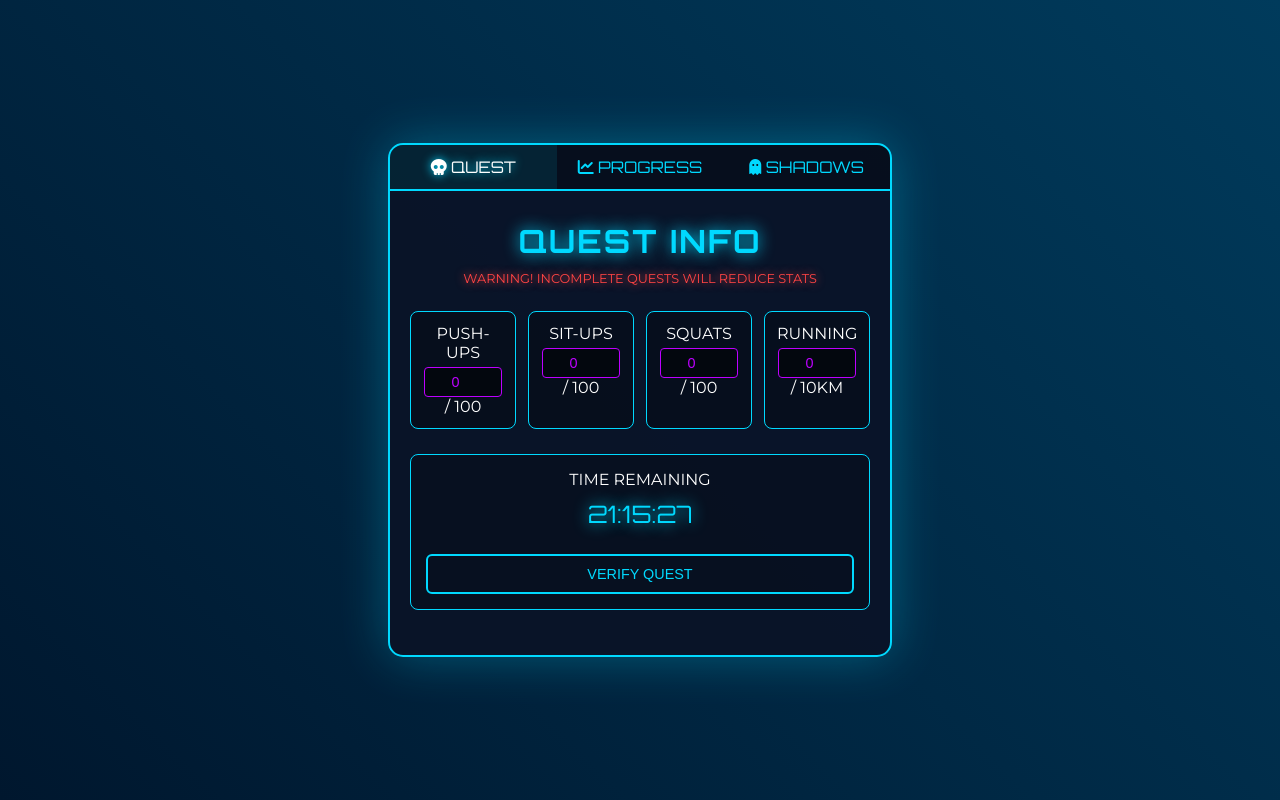
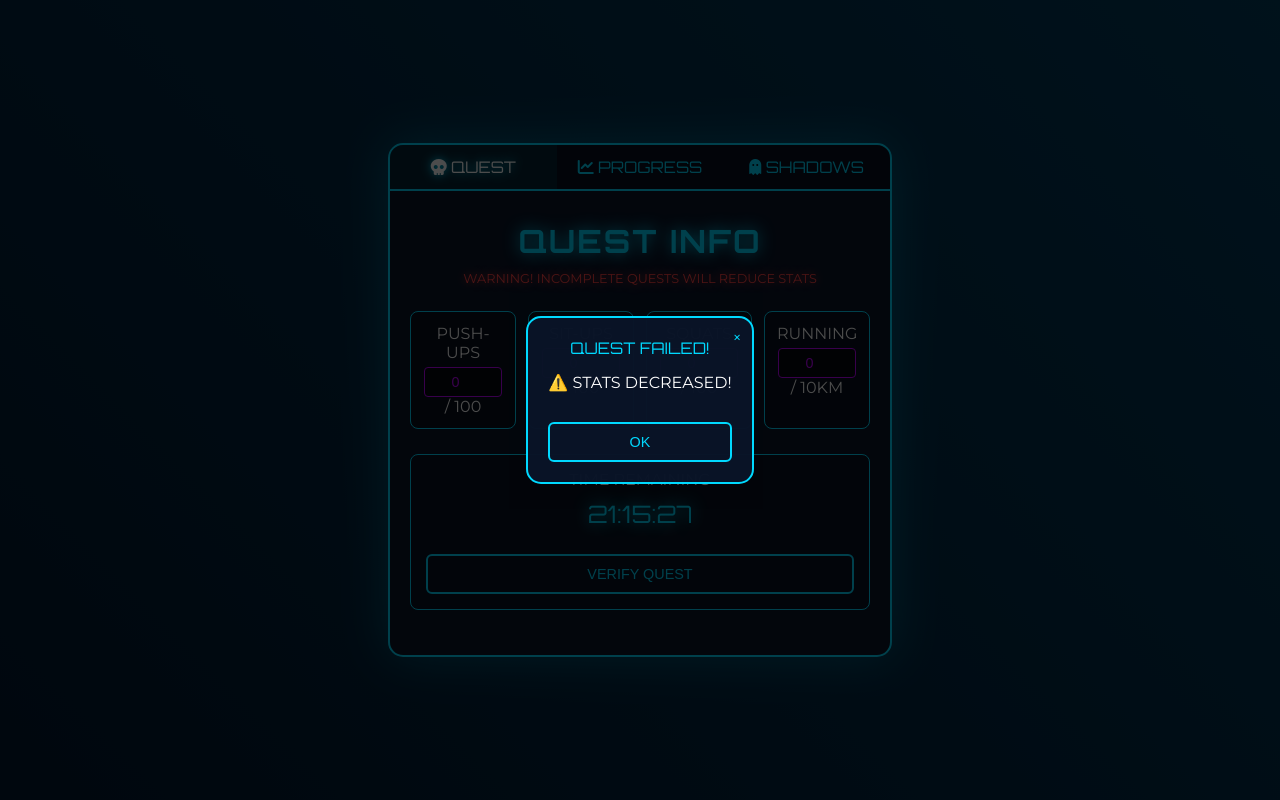
Before and after one commit to RodneySlv/solorise, a plain HTML site: page index.html in a window 1280 px wide. Both pictures are taken after a click on the button "VERIFY QUEST". Drawn offline with Linux system fonts and the light colour scheme.

Commit message:
Update index.html

```diff
--- a/index.html
+++ b/index.html
@@ -219,6 +219,59 @@
             object-fit: cover;
         }
 
+        .modal-overlay {
+            position: fixed;
+            top: 0;
+            left: 0;
+            width: 100%;
+            height: 100%;
+            background: rgba(0, 0, 0, 0.7);
+            display: none;
+            justify-content: center;
+            align-items: center;
+            z-index: 1000;
+        }
+
+        .cyber-modal {
+            background: rgba(10, 20, 40, 0.97);
+            border: 2px solid var(--neon-blue);
+            border-radius: 15px;
+            padding: 20px;
+            max-width: 300px;
+            text-align: center;
+            position: relative;
+            animation: modalAppear 0.3s ease-out;
+        }
+
+        @keyframes modalAppear {
+            from {
+                transform: scale(0.8);
+                opacity: 0;
+            }
+            to {
+                transform: scale(1);
+                opacity: 1;
+            }
+        }
+
+        .modal-header {
+            font-family: 'Orbitron', sans-serif;
+            color: var(--neon-blue);
+            margin-bottom: 15px;
+        }
+
+        .modal-content {
+            margin: 15px 0;
+        }
+
+        .modal-close {
+            position: absolute;
+            top: 10px;
+            right: 10px;
+            cursor: pointer;
+            color: var(--neon-blue);
+        }
+
         @media (max-width: 480px) {
             .tab-button {
                 font-size: 0.8em;
@@ -317,9 +370,19 @@
         <div class="tab-content" id="shadowsTab">
             <div class="quest-header">
                 <h1>SHADOW ARMY</h1>
-                <div class="warning" id="shadowCount">SUMMONED CREATURES: 0/10</div>
+                <div class="warning" id="shadowCount">SUMMONED CREATURES: 0/12</div>
             </div>
             <div class="shadow-grid" id="shadowArmy"></div>
+        </div>
+
+        <!-- Modal -->
+        <div class="modal-overlay" id="modalOverlay">
+            <div class="cyber-modal">
+                <div class="modal-close" onclick="closeModal()">&times;</div>
+                <div class="modal-header" id="modalHeader">ALERTA</div>
+                <div class="modal-content" id="modalContent"></div>
+                <button class="neon-btn" onclick="closeModal()">OK</button>
+            </div>
         </div>
     </div>
 
@@ -335,38 +398,44 @@
         // Sistema de Progressão
         let currentLevel = 1;
         let totalXP = 0;
-        const xpPerLevel = [0, 200, 450, 750, 1100, 1500, 2000, 2600, 3300, 4100, 5000];
+        const xpPerLevel = new Array(121).fill(0).map((_, i) => i * 500);
         const shadows = [
-            {
-                name: "Igris",
-                image: "https://i.pinimg.com/736x/62/ea/b0/62eab05bb9a9c1fc0aeb311d70743df9.jpg",
-                unlockLevel: 10,
-                stats: "LV.78 | Marshal Grade"
-            }
+            { name: "Igris", image: "https://static.wikia.nocookie.net/solo-leveling/images/d/d7/Igris22.jpeg/revision/latest/scale-to-width-down/140?cb=20250130123238", unlockLevel: 10, stats: "LV.78 | Marshal Grade" },
+            { name: "Iron", image: "https://static.wikia.nocookie.net/solo-leveling/images/e/e3/Iron_3.jpeg/revision/latest/scale-to-width-down/140?cb=20250130114211", unlockLevel: 20, stats: "LV.65 | Iron Knight" },
+            { name: "Tank", image: "https://static.wikia.nocookie.net/solo-leveling/images/b/bd/Tank4.jpg/revision/latest/scale-to-width-down/140?cb=20250130135752", unlockLevel: 30, stats: "LV.72 | Heavy Defender" },
+            { name: "Tusk", image: "https://static.wikia.nocookie.net/solo-leveling/images/d/d3/Tusk3.jpeg/revision/latest/scale-to-width-down/140?cb=20250123094345", unlockLevel: 40, stats: "LV.85 | Beast Lord" },
+            { name: "Jima", image: "https://static.wikia.nocookie.net/solo-leveling/images/6/6a/Jima1.jpg/revision/latest/scale-to-width-down/140?cb=20240404124459", unlockLevel: 50, stats: "LV.88 | Shadow Assassin" },
+            { name: "Kaisel", image: "https://static.wikia.nocookie.net/solo-leveling/images/9/90/Kaisel1.jpg/revision/latest/scale-to-width-down/140?cb=20210922223323", unlockLevel: 60, stats: "LV.92 | Sky Sovereign" },
+            { name: "Min", image: "https://static.wikia.nocookie.net/solo-leveling/images/d/d8/%EB%B3%91%EA%B7%9C4.jpg/revision/latest/scale-to-width-down/140?cb=20211107161412", unlockLevel: 70, stats: "LV.95 | Undead General" },
+            { name: "Beru", image: "https://static.wikia.nocookie.net/solo-leveling/images/a/a3/Beru32.jpg/revision/latest/scale-to-width-down/140?cb=20250121171638", unlockLevel: 80, stats: "LV.99 | Insect Monarch" },
+            { name: "Shadow Giants", image: "https://static.wikia.nocookie.net/solo-leveling/images/5/5c/ShadowGiants5.jpeg/revision/latest/scale-to-width-down/140?cb=20250123094027", unlockLevel: 90, stats: "LV.102 | Colossal Army" },
+            { name: "Kamish", image: "https://static.wikia.nocookie.net/solo-leveling/images/d/d1/Kamish3.jpg/revision/latest/scale-to-width-down/140?cb=20210706155759", unlockLevel: 100, stats: "LV.110 | Dragon Monarch" },
+            { name: "Greed", image: "https://static.wikia.nocookie.net/solo-leveling/images/2/2f/Greed2.jpg/revision/latest/scale-to-width-down/140?cb=20210420162307", unlockLevel: 110, stats: "LV.115 | Sin Incarnate" },
+            { name: "Bellion", image: "https://static.wikia.nocookie.net/solo-leveling/images/d/de/Bellion1.jpg/revision/latest/scale-to-width-down/140?cb=20210908183510", unlockLevel: 120, stats: "LV.120 | Monarch's Right Hand" }
         ];
 
         function updateProgress(xp) {
             totalXP += xp;
             const oldLevel = currentLevel;
 
-            while(totalXP >= xpPerLevel[currentLevel] && currentLevel < xpPerLevel.length-1) {
+            while (totalXP >= xpPerLevel[currentLevel] && currentLevel < xpPerLevel.length - 1) {
                 currentLevel++;
             }
 
-            if(oldLevel !== currentLevel) {
-                alert(`LEVEL UP! Now Level ${currentLevel}`);
+            if (oldLevel !== currentLevel) {
+                showModal('LEVEL UP!', `🔥 NOW LEVEL ${currentLevel} 🔥`);
                 updateHunterRank();
                 checkForNewShadows();
             }
 
-            const progress = ((totalXP - xpPerLevel[currentLevel-1]) /
-                            (xpPerLevel[currentLevel] - xpPerLevel[currentLevel-1])) * 100;
+            const progress = ((totalXP - xpPerLevel[currentLevel - 1]) /
+                (xpPerLevel[currentLevel] - xpPerLevel[currentLevel - 1])) * 100;
             document.getElementById('levelProgress').style.width = `${progress}%`;
         }
 
         function updateHunterRank() {
             const ranks = ['E', 'D', 'C', 'B', 'A', 'S', 'SS', 'SSS', 'Monarch', 'Ruler'];
-            const rankIndex = Math.floor(currentLevel/10);
+            const rankIndex = Math.floor(currentLevel / 10);
             document.getElementById('hunterRank').textContent =
                 `CURRENT HUNTER RANK: ${ranks[rankIndex] || 'Ruler'}`;
         }
@@ -374,8 +443,8 @@
         // Sistema de Sombras
         function checkForNewShadows() {
             shadows.forEach(shadow => {
-                if(currentLevel >= shadow.unlockLevel &&
-                   !document.getElementById(shadow.name)) {
+                if (currentLevel >= shadow.unlockLevel &&
+                    !document.getElementById(shadow.name)) {
                     addShadowToArmy(shadow);
                 }
             });
@@ -398,7 +467,7 @@
         function updateShadowCount() {
             const count = document.querySelectorAll('.shadow-card').length;
             document.getElementById('shadowCount').textContent =
-                `SUMMONED CREATURES: ${count}/10`;
+                `SUMMONED CREATURES: ${count}/12`;
         }
 
         // Sistema de Timer
@@ -425,16 +494,28 @@
 
             if (inputs.every((val, i) => val >= [100, 100, 100, 10][i])) {
                 updateProgress(250);
-                alert('QUEST COMPLETE! +250 XP');
+                showModal('QUEST COMPLETE!', '🎉 +250 XP GAINED ⚡');
                 localStorage.setItem('lastComplete', new Date());
                 lockInputs();
             } else {
-                alert('FAILED! STATS DECREASED');
+                showModal('QUEST FAILED!', '⚠️ STATS DECREASED!');
                 ['str', 'agi', 'sta'].forEach(id => {
                     const el = document.getElementById(id);
                     el.textContent = Math.max(0, parseInt(el.textContent) - 1);
                 });
             }
+        }
+
+        // Sistema de Modal
+        function showModal(header, content) {
+            const overlay = document.getElementById('modalOverlay');
+            document.getElementById('modalHeader').textContent = header;
+            document.getElementById('modalContent').innerHTML = content;
+            overlay.style.display = 'flex';
+        }
+
+        function closeModal() {
+            document.getElementById('modalOverlay').style.display = 'none';
         }
 
         // Bloqueio de Inputs
```
